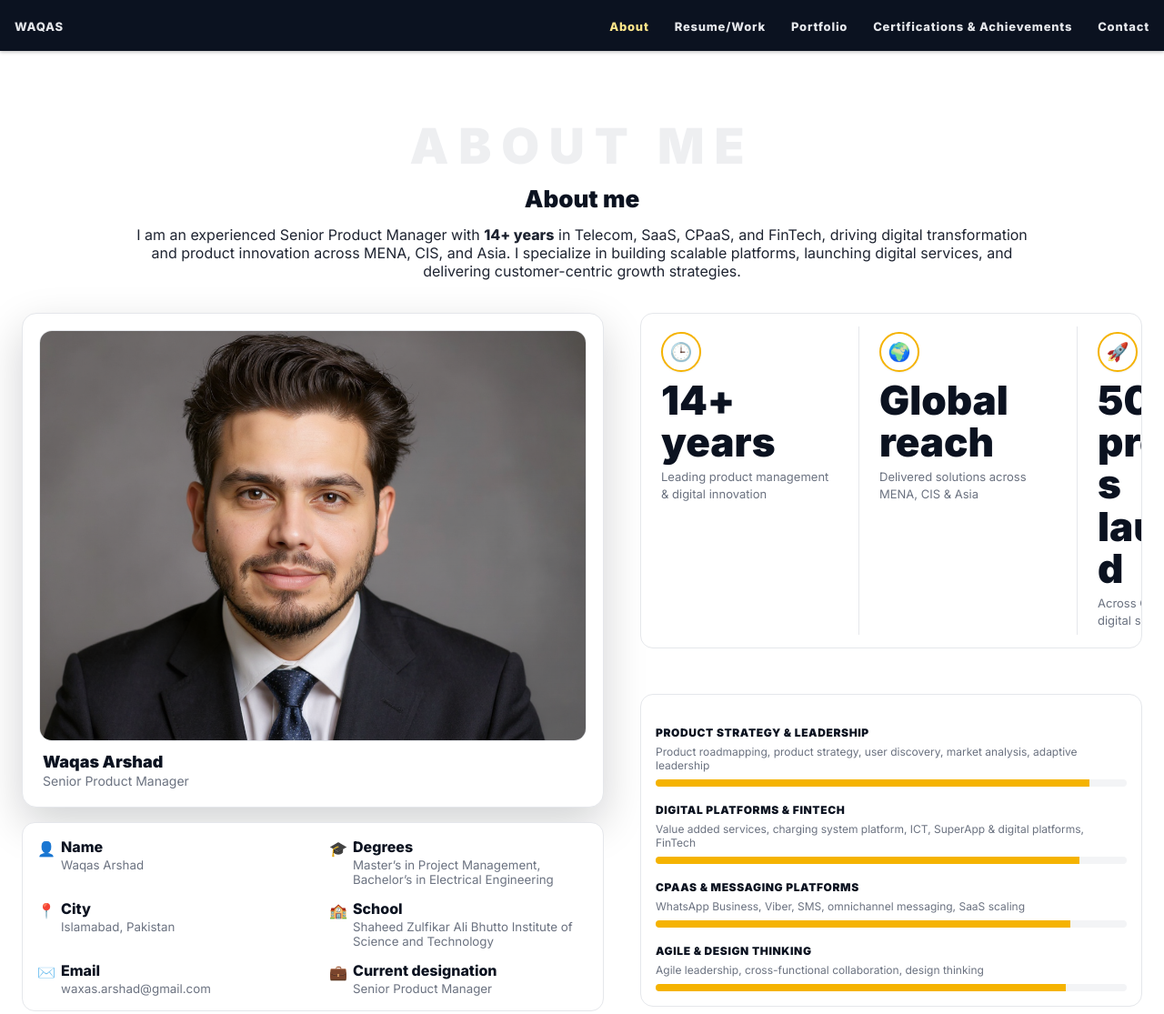
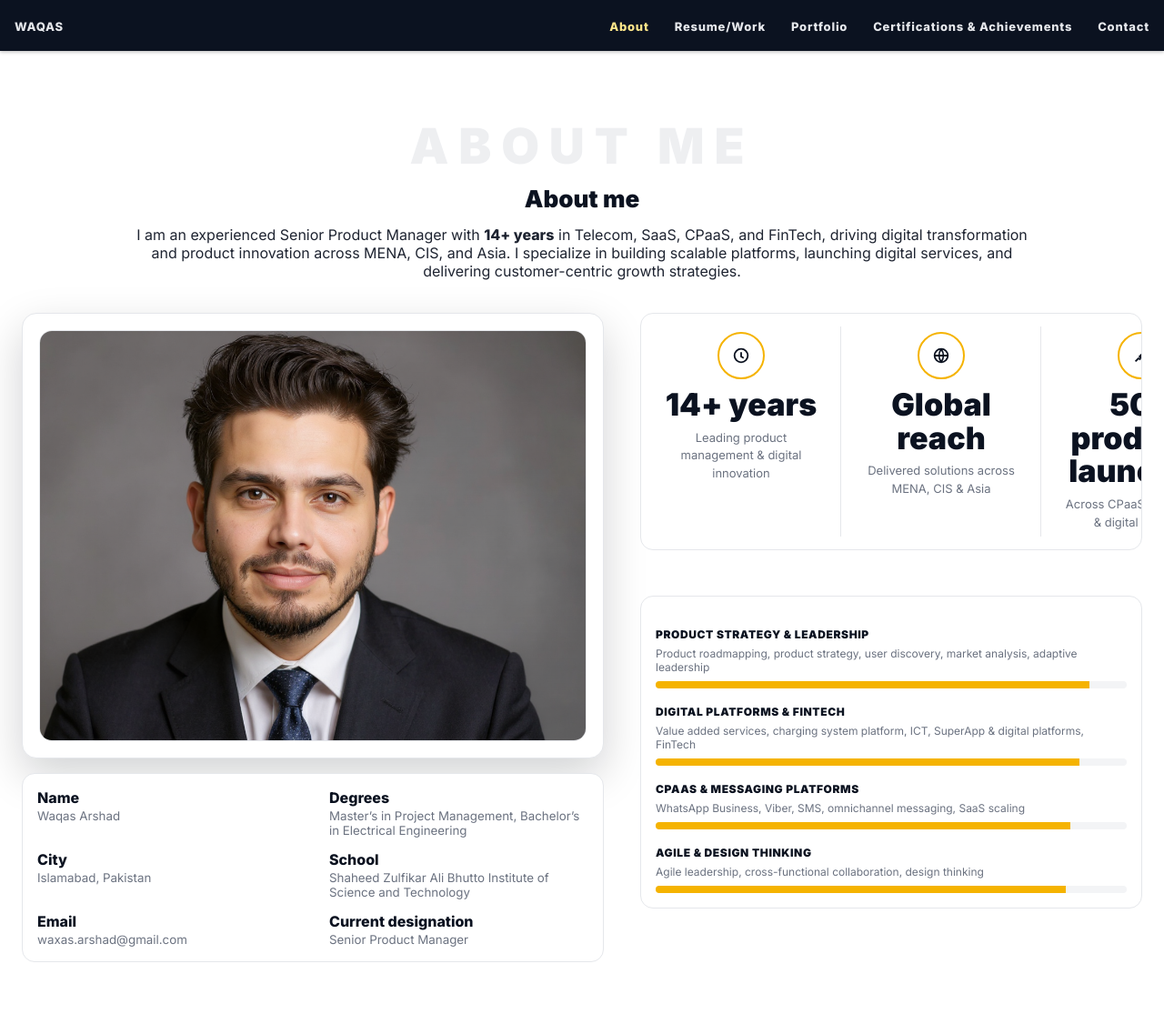
Before and after one commit to Waqas059/waqas-portfolio, a plain HTML site: page index.html in a window 1280 px wide. Shown: the top 1115 px of the page at 91% size. Drawn offline with Linux system fonts and the light colour scheme.

Commit message:
Update index.html

```diff
--- a/index.html
+++ b/index.html
@@ -13,17 +13,17 @@
   <style>
     :root{
       --bg:#ffffff;
-      --ink:#0b1220;       /* deep ink */
-      --muted:#6b7280;     /* gray-500 */
-      --muted2:#94a3b8;    /* slate-400 */
-      --line:#e5e7eb;      /* gray-200 */
-      --panel:#f8fafc;     /* gray-50 */
+      --ink:#0b1220;
+      --muted:#6b7280;
+      --muted2:#94a3b8;
+      --line:#e5e7eb;
+      --panel:#f8fafc;
       --shadow:0 18px 48px rgba(7,9,16,.18);
       --radius:16px;
 
       --nav:#0b1220;
-      --accent:#f5b301;    /* warm gold for highlights */
-      --bars-offset:26px;  /* nudge bars up/down to taste */
+      --accent:#f5b301;      /* warm gold ring */
+      --bars-offset:26px;    /* adjust skill bars vertical position */
     }
 
     *{box-sizing:border-box}
@@ -49,42 +49,39 @@
     .title{ text-align:center;font-weight:900;font-size:26px;margin:0 0 14px }
     .lede{ max-width:980px;margin:0 auto 36px;text-align:center;color:var(--ink);opacity:.92 }
 
-    /* ABOUT grid */
+    /* ABOUT layout */
     .about-grid{
       display:grid; grid-template-columns:640px 1fr; gap:40px; align-items:start;
     }
 
-    /* LEFT: portrait rail */
+    /* LEFT: portrait + facts */
     .portrait-card{background:#fff;border:1px solid var(--line);border-radius:var(--radius);box-shadow:var(--shadow);padding:18px}
     .portrait{width:100%;aspect-ratio:4/3;object-fit:cover;border-radius:14px;border:1px solid var(--line)}
-    .nameplate{margin:12px 4px 0;font-size:18px;font-weight:900}
-    .role{margin:2px 4px 2px;color:var(--muted);font-size:14px}
 
     .facts{border:1px solid var(--line);border-radius:14px;background:#fff;padding:16px;margin-top:16px}
     .facts-grid{display:grid;grid-template-columns:1fr 1fr;gap:14px 36px}
-    .fact{display:flex;gap:10px;align-items:flex-start}
-    .fact i{width:16px;min-width:16px;text-align:center;color:var(--muted2);font-style:normal;margin-top:2px}
     .fact b{display:block}
     .fact small{display:block;color:var(--muted);margin-top:2px}
 
     /* RIGHT: stats + skills */
     .right{display:grid;gap:24px}
 
-    /* STATS (4 cards, align top with photo) */
+    /* STATS (4 centered cards; icon ring is SVG, not emoji) */
     .stats{
       background:#fff;color:var(--ink);border:1px solid var(--line);border-radius:14px;
-      display:grid;grid-template-columns:repeat(4,minmax(240px,1fr));overflow:hidden
+      display:grid;grid-template-columns:repeat(4,minmax(220px,1fr));overflow:hidden
     }
-    .stat{padding:20px 22px;position:relative}
+    .stat{padding:20px 22px;position:relative;text-align:center}
     .stat:not(:last-child)::after{content:"";position:absolute;top:14px;bottom:14px;right:0;width:1px;background:var(--line)}
-    .badge{
-      width:44px;height:44px;border-radius:999px;border:2px solid var(--accent);display:flex;align-items:center;justify-content:center;
-      font-size:20px;background:#fff;margin-bottom:8px;box-shadow:0 1px 2px rgba(0,0,0,.06)
+    .icircle{
+      width:52px;height:52px;border-radius:999px;border:2px solid var(--accent);
+      display:inline-flex;align-items:center;justify-content:center;background:#fff;margin-bottom:10px
     }
-    .value{font-weight:900;font-size:44px;line-height:1.05;word-break:break-word}
-    .label{font-size:13px;color:var(--muted);line-height:1.45;margin-top:6px}
+    .icircle svg{width:22px;height:22px;stroke:#0b1220;stroke-width:2;fill:none}
+    .value{font-weight:900;font-size:34px;line-height:1.08;word-break:break-word}
+    .label{font-size:13px;color:var(--muted);line-height:1.5;margin-top:8px}
 
-    /* SKILLS (nudged down for visual alignment with photo bottom) */
+    /* SKILLS */
     .skills{border:1px solid var(--line);border-radius:14px;background:#fff;padding:16px;margin-top:var(--bars-offset)}
     .skillrow{margin:18px 0 8px}
     .skill-title{font-weight:900;letter-spacing:.05em;font-size:12px}
@@ -105,7 +102,7 @@
       :root{--bars-offset:18px;}
     }
     @media (max-width:560px){
-      .value{font-size:36px}
+      .value{font-size:28px}
       .stats{grid-template-columns:1fr}
       :root{--bars-offset:14px;}
     }
@@ -137,53 +134,78 @@
       </p>
 
       <div class="about-grid">
-        <!-- LEFT: portrait + facts -->
+        <!-- LEFT: portrait + facts (no name/role caption under photo) -->
         <div>
           <div class="portrait-card">
             <img class="portrait" src="./portrait.png" alt="Portrait of Waqas Arshad">
-            <div class="nameplate">Waqas Arshad</div>
-            <div class="role">Senior Product Manager</div>
           </div>
 
           <div class="facts" aria-label="Profile facts">
             <div class="facts-grid">
-              <div class="fact"><i>👤</i><div><b>Name</b><small>Waqas Arshad</small></div></div>
-              <div class="fact"><i>🎓</i><div><b>Degrees</b><small>Master’s in Project Management, Bachelor’s in Electrical Engineering</small></div></div>
-              <div class="fact"><i>📍</i><div><b>City</b><small>Islamabad, Pakistan</small></div></div>
-              <div class="fact"><i>🏫</i><div><b>School</b><small>Shaheed Zulfikar Ali Bhutto Institute of Science and Technology</small></div></div>
-              <div class="fact"><i>✉️</i><div><b>Email</b><small><a href="mailto:waxas.arshad@gmail.com">waxas.arshad@gmail.com</a></small></div></div>
-              <div class="fact"><i>💼</i><div><b>Current designation</b><small>Senior Product Manager</small></div></div>
+              <div class="fact"><div><b>Name</b><small>Waqas Arshad</small></div></div>
+              <div class="fact"><div><b>Degrees</b><small>Master’s in Project Management, Bachelor’s in Electrical Engineering</small></div></div>
+              <div class="fact"><div><b>City</b><small>Islamabad, Pakistan</small></div></div>
+              <div class="fact"><div><b>School</b><small>Shaheed Zulfikar Ali Bhutto Institute of Science and Technology</small></div></div>
+              <div class="fact"><div><b>Email</b><small><a href="mailto:waxas.arshad@gmail.com">waxas.arshad@gmail.com</a></small></div></div>
+              <div class="fact"><div><b>Current designation</b><small>Senior Product Manager</small></div></div>
             </div>
           </div>
         </div>
 
-        <!-- RIGHT: 4 stat cards + skills -->
+        <!-- RIGHT: 4 stat cards (no emoji; SVG icons) + skills -->
         <div class="right">
-          <!-- 4 STAT CARDS (aligned to photo top) -->
           <div class="stats" aria-label="Impact statistics">
+            <!-- Years -->
             <div class="stat">
-              <div class="badge" aria-hidden="true">🕒</div>
+              <div class="icircle" aria-hidden="true">
+                <!-- clock -->
+                <svg viewBox="0 0 24 24"><circle cx="12" cy="12" r="8"></circle><path d="M12 8v5l3 2"></path></svg>
+              </div>
               <div class="value">14+ years</div>
               <div class="label">Leading product management &amp; digital innovation</div>
             </div>
+
+            <!-- Reach -->
             <div class="stat">
-              <div class="badge" aria-hidden="true">🌍</div>
+              <div class="icircle" aria-hidden="true">
+                <!-- globe -->
+                <svg viewBox="0 0 24 24">
+                  <circle cx="12" cy="12" r="8"></circle>
+                  <path d="M4 12h16M12 4a14 14 0 0 0 0 16M12 4a14 14 0 0 1 0 16"></path>
+                </svg>
+              </div>
               <div class="value">Global reach</div>
               <div class="label">Delivered solutions across MENA, CIS &amp; Asia</div>
             </div>
+
+            <!-- Launches -->
             <div class="stat">
-              <div class="badge" aria-hidden="true">🚀</div>
+              <div class="icircle" aria-hidden="true">
+                <!-- rocket -->
+                <svg viewBox="0 0 24 24">
+                  <path d="M5 19l4-4M9 15l2 2M14 10l-4 4"></path>
+                  <path d="M14 10l6-6a5 5 0 0 1 0 7l-6 6-4-4 4-4z"></path>
+                </svg>
+              </div>
               <div class="value">50+ products launched</div>
               <div class="label">Across CPaaS, Super Apps &amp; digital services</div>
             </div>
+
+            <!-- Users -->
             <div class="stat">
-              <div class="badge" aria-hidden="true">👥</div>
+              <div class="icircle" aria-hidden="true">
+                <!-- users -->
+                <svg viewBox="0 0 24 24">
+                  <path d="M16 21v-2a4 4 0 0 0-4-4h-0a4 4 0 0 0-4 4v2"></path>
+                  <circle cx="12" cy="7" r="3"></circle>
+                </svg>
+              </div>
               <div class="value">5M+ users impacted</div>
               <div class="label">Through telecom, SaaS &amp; FinTech solutions</div>
             </div>
           </div>
 
-          <!-- SKILLS (nudged down for bottom alignment) -->
+          <!-- Skills -->
           <div class="skills" aria-label="Skills">
             <div class="skillrow">
               <div class="skill-title">PRODUCT STRATEGY &amp; LEADERSHIP</div>
@@ -222,7 +244,7 @@
     </div>
   </section>
 
-  <!-- Placeholder sections to match your nav -->
+  <!-- Placeholder sections to match nav -->
   <section id="resume"><div class="container"><h2 style="font-weight:900;margin:0 0 12px">Resume/Work</h2></div></section>
   <section id="portfolio"><div class="container"><h2 style="font-weight:900;margin:0 0 12px">Portfolio</h2></div></section>
   <section id="achievements"><div class="container"><h2 style="font-weight:900;margin:0 0 12px">Certifications &amp; Achievements</h2></div></section>
```
